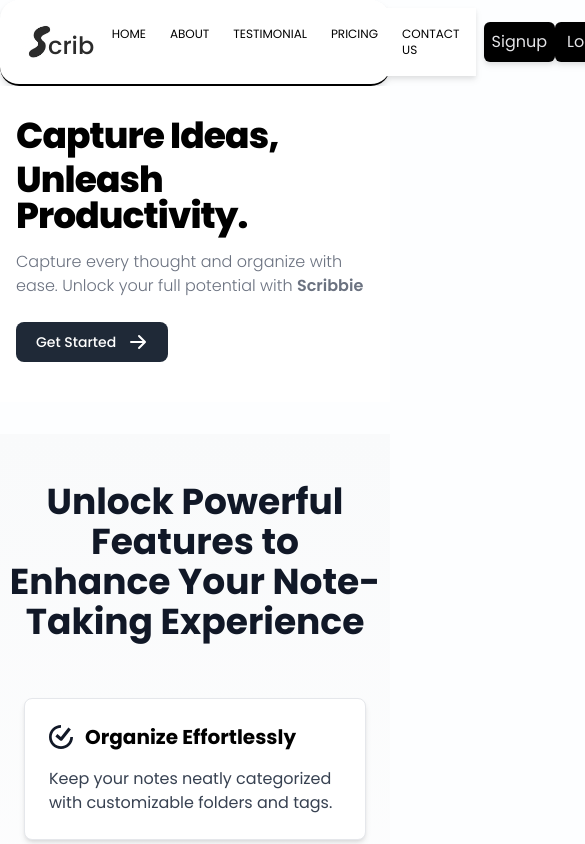
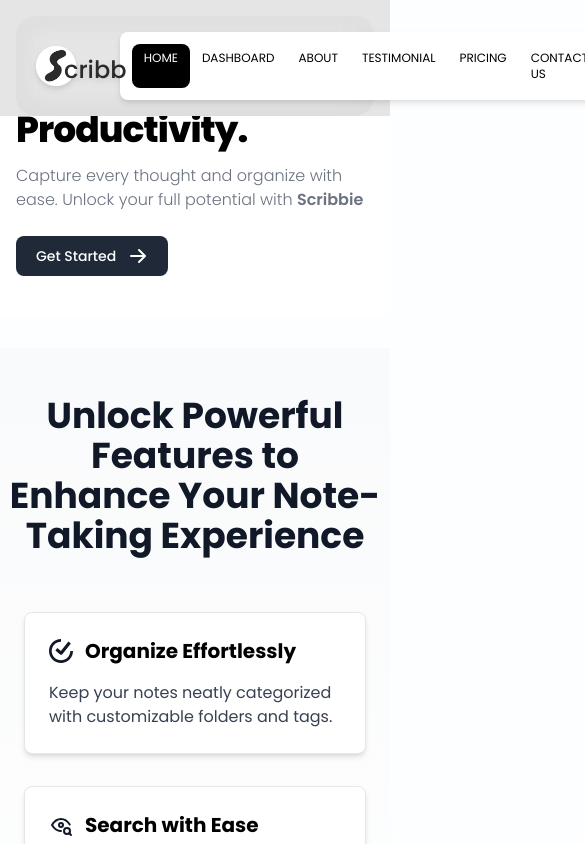
Before and after one commit to Scribbie-Notes/notes-app, a React (Vite) app in the folder frontend/: page / in a window 390 px wide. Shown: the top 844 px of the page, 585 px wide, since content can reach past the window. Built offline with nearby package versions, Linux system fonts and the light colour scheme.

Commit message:
Made changes

```diff
--- a/frontend/src/components/Navbar.jsx
+++ b/frontend/src/components/Navbar.jsx
@@ -1,9 +1,8 @@
 import React, { useState, useEffect, useRef } from "react";
 import ProfileInfo from "./Cards/ProfileInfo";
-import { useNavigate, useLocation } from "react-router-dom";
+import { useNavigate, useLocation, Link } from "react-router-dom";
 import SearchBar from "./SearchBar/SearchBar";
 import { toast } from "react-hot-toast";
-import { Link } from "react-router-dom";
 import gsap from "gsap/all";
 import { SlideTabsExample } from "./Tabs";
 
@@ -19,84 +18,17 @@ const Navbar = ({ userInfo, onSearchNote, handleClearSearch }) => {
   const signupButtonRef = useRef(null);
 
   useEffect(() => {
-    gsap.fromTo(
-      logoRef.current,
-      {
-        y: -20,
-        opacity: 0,
-        scale: 0.8,
-      },
-      {
-        duration: 1,
-        y: 0,
-        opacity: 1,
-        scale: 1,
-        ease: "power3.out",
+    // GSAP animations
+    gsap.fromTo(logoRef.current, { y: -20, opacity: 0, scale: 0.8 }, { duration: 1, y: 0, opacity: 1, scale: 1, ease: "power3.out" });
+    gsap.fromTo(searchBarRef.current, { x: 50, opacity: 0 }, { duration: 1, x: 0, opacity: 1, ease: "power3.out", delay: 0.5 });
+    gsap.fromTo(profileRef.current, { opacity: 0, scale: 0.8 }, { duration: 1, opacity: 1, scale: 1, ease: "power3.out", delay: 1 });
+
+    // Animating login/signup buttons
+    if (loginButtonRef.current) {
+      gsap.fromTo(loginButtonRef.current, { opacity: 0, y: 20 }, { duration: 1, opacity: 1, y: 0, ease: "bounce.out", delay: 1.7 });
     }
-    );
-
-    gsap.fromTo(
-      searchBarRef.current,
-      {
-        x: 50,
-        opacity: 0,
-      },
-      {
-        duration: 1,
-        x: 0,
-        opacity: 1,
-        ease: "power3.out",
-        delay: 0.5,
-      }
-    );
-
-    gsap.fromTo(
-      profileRef.current,
-      {
-        opacity: 0,
-        scale: 0.8,
-      },
-      {
-        duration: 1,
-        opacity: 1,
-        scale: 1,
-        ease: "power3.out",
-        delay: 1,
-      }
-    );
-
-    if (loginButtonRef.current) {
-      gsap.fromTo(
-        loginButtonRef.current,
-        {
-          opacity: 0,
-          y: 20,
-        },
-        {
-          duration: 1,
-          opacity: 1,
-          y: 0,
-          ease: "bounce.out",
-          delay: 1.7,
-        }
-      );
-    }
-
     if (signupButtonRef.current) {
-      gsap.fromTo(
-        signupButtonRef.current,
-        {
-          opacity: 0,
-          y: 20,
-        },
-        {
-          duration: 1,
-          opacity: 1,
-          y: 0,
-          ease: "bounce.out",
-          delay: 1.5,
-        }
-      );
+      gsap.fromTo(signupButtonRef.current, { opacity: 0, y: 20 }, { duration: 1, opacity: 1, y: 0, ease: "bounce.out", delay: 1.5 });
     }
   }, []);
 
@@ -123,7 +55,9 @@ const Navbar = ({ userInfo, onSearchNote, handleClearSearch }) => {
   const hideSearchBarPaths = ["/", "/my-profile", "/about"];
 
   return (
-    <div className="bg-white border-b-2 border-black rounded-[1.2rem] flex items-center justify-between px-4 py-2 drop-shadow-md">
+    <div className="fixed bg-neutral-200 top-0 left-0 w-full  z-50">
+      <div className=" backdrop-blur-lg rounded-[1.2rem] flex items-center justify-between px-4 py-2 drop-shadow-md mx-4 mt-4">
+        {/* Logo */}
         <Link to={userInfo ? "/dashboard" : "/"}>
           <div ref={logoRef} className="flex items-center p-1">
             <img src="/logo.png" className="h-10" alt="logo" />
@@ -132,12 +66,15 @@ const Navbar = ({ userInfo, onSearchNote, handleClearSearch }) => {
             </h2>
           </div>
         </Link>
+
+
+
+        {/* Tabs */}
         <SlideTabsExample />
+
+        {/* Search bar (hidden on specific paths) */}
         {userInfo && !hideSearchBarPaths.includes(location.pathname) && (
-        <div
-          ref={searchBarRef}
-          className="hidden md:flex flex-grow justify-center mr-20"
-        >
+          <div ref={searchBarRef} className="hidden md:flex flex-grow justify-center mx-6">
             <SearchBar
               value={searchQuery}
               onChange={({ target }) => {
@@ -149,25 +86,25 @@ const Navbar = ({ userInfo, onSearchNote, handleClearSearch }) => {
           </div>
         )}
 
+        {/* Profile or Signup/Login */}
         {userInfo ? (
           <div ref={profileRef}>
             <ProfileInfo userInfo={userInfo} onLogout={onLogout} />
           </div>
         ) : (
-        location.pathname !== "/login" &&
-        location.pathname !== "/signup" && (
-          <div className="flex justify-evenly items-center p-2 w-[20%]">
+          location.pathname !== "/login" && location.pathname !== "/signup" && (
+            <div className="flex justify-evenly items-center space-x-4">
               <button
                 ref={signupButtonRef}
                 onClick={() => navigate("/signup")}
-              className="text-zinc-200 bg-black rounded-md p-2 transition hover:text-black hover:bg-zinc-200"
+                className="text-white bg-blue-600 rounded-md px-4 py-2 transition hover:bg-blue-800"
               >
                 Signup
               </button>
               <button
                 ref={loginButtonRef}
                 onClick={() => navigate("/login")}
-              className="text-zinc-200 bg-black rounded-md py-2 px-3 transition hover:text-black hover:bg-zinc-200"
+                className="text-white bg-gray-700 rounded-md px-4 py-2 transition hover:bg-gray-900"
               >
                 Login
               </button>
@@ -175,6 +112,7 @@ const Navbar = ({ userInfo, onSearchNote, handleClearSearch }) => {
           )
         )}
       </div>
+    </div>
   );
 };
 
--- a/frontend/src/components/Tabs.jsx
+++ b/frontend/src/components/Tabs.jsx
@@ -4,7 +4,7 @@ import { Link, useLocation } from "react-router-dom";
 
 export const SlideTabsExample = () => {
   return (
-    <div className="bg-white py-2">
+    <div className="bg-white  rounded-lg m-2 p-2">
       <SlideTabs />
     </div>
   );
@@ -29,8 +29,17 @@ const SlideTabs = () => {
         }));
         setHoveredTab(null);
       }}
-      className="relative mx-auto flex w-fit bg-white p-1"
+      className="relative mx-auto b flex w-fit bg-white p-1"
     >
+      <Tab
+        setPosition={setPosition}
+        currentPathName={currentPathName}
+        to="/"
+        hoveredTab={hoveredTab}
+        setHoveredTab={setHoveredTab}
+      >
+        Home
+      </Tab>
       <Tab
         setPosition={setPosition}
         currentPathName={currentPathName}
@@ -38,7 +47,7 @@ const SlideTabs = () => {
         hoveredTab={hoveredTab}
         setHoveredTab={setHoveredTab}
       >
-        Home
+        Dashboard
       </Tab>
       <Tab
         setPosition={setPosition}
--- a/frontend/src/pages/Login/Login.jsx
+++ b/frontend/src/pages/Login/Login.jsx
@@ -167,10 +167,6 @@ const Login = ({ setUser }) => {
 
   return (
     <div>
-      <div className="fixed top-0 left-0 right-0 z-50">
-        <Navbar />
-      </div>
-
       <section className="bg-white">
         <div className="lg:grid lg:min-h-screen lg:grid-cols-12">
           <section className="relative flex h-32 items-end bg-gray-900 lg:col-span-5 lg:h-full xl:col-span-6">
```
Lines whose indentation alone changed are shown as unchanged.
